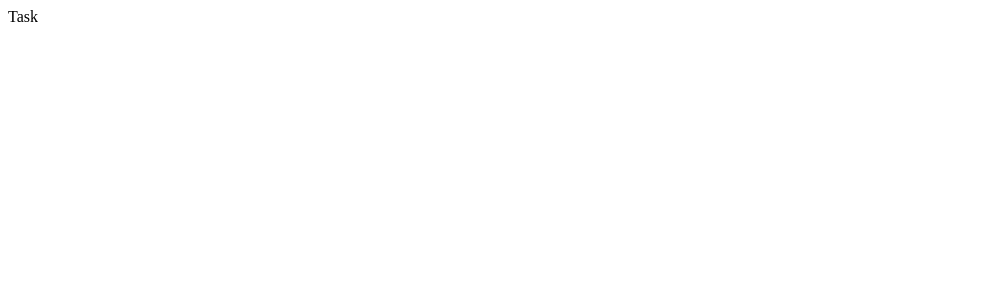
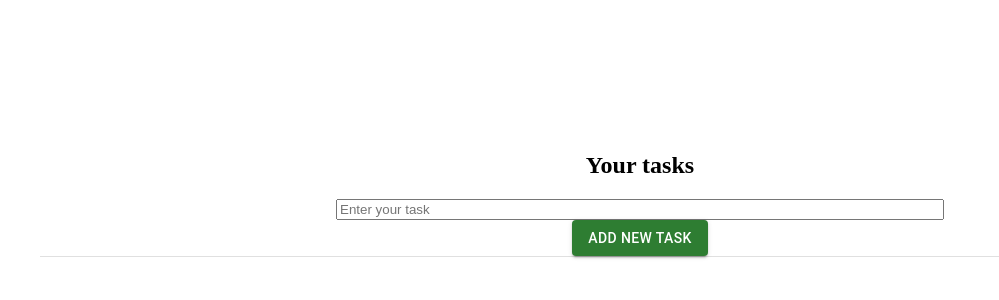
Before and after one commit to Lyanq1/HCMUS-CSC11006-INTRODUCTION-TO-CLOUD-, a React (Vite) app in the folder frontend/: page / in a window 1280 px wide. Shown: the top 300 px of the page, without its empty margins (0-999 px from the left). Built offline with nearby package versions, Linux system fonts and the light colour scheme.

Commit message:
initial layout

```diff
--- a/frontend/src/App.jsx
+++ b/frontend/src/App.jsx
@@ -1,6 +1,6 @@
-import { useState } from 'react'
+
 import { Route, Routes } from 'react-router-dom'
-import Task from './components/Task'
+import Task from './components/Task/Task'
 
 
 function App() {
--- a/frontend/src/components/Task.jsx
+++ /dev/null
@@ -1,8 +0,0 @@
-
-const Task = () => {
-	return (
-		<div>Task</div>
-	)
-}
-
-export default Task
--- /dev/null
+++ b/frontend/src/components/Task/Task.css
@@ -0,0 +1,24 @@
+.wrapper {
+		margin-top: 100px;
+		padding: 2rem
+
+}
+
+.header {
+		display: flex;
+		justify-content: space-between;
+		align-items: center;
+		flex-wrap: wrap;
+		flex-direction: column;
+
+}
+
+.modal-container {
+	width: 100% ;
+	height: 100%;
+	background-color: white;
+	padding: '1rem';
+	justify-content: center;
+	align-items: center;
+	display: flex;
+}
--- /dev/null
+++ b/frontend/src/components/Task/Task.jsx
@@ -0,0 +1,65 @@
+import "./Task.css"
+import { useState } from 'react'
+import { Button, Divider } from '@mui/material'
+import {Modal, Input, message} from 'antd';
+
+const Task = () => {
+
+
+	const [title, setTitle] = useState("")
+	const [description, setDescription] = useState("")
+	const [isAddingTask, setIsAddingTask] = useState(false)
+	const [loading, setLoading] = useState(false)
+
+	const handleSubmitTask = async () => {
+		setLoading(true)
+		try {
+			const data = {
+				title,
+				description,
+				isCompleted: false,
+			}
+			console.log(data)
+			// const response = await ToDoServices.createToDo(data)
+			//console.log(response.data)
+			setLoading(false)
+			message.success('Task added successfully')
+			setIsAddingTask(false)
+		}
+		catch(err) {
+			console.log(err)
+			setLoading(false)
+			message.error('Failed to add task')
+		}
+	}
+	return (
+		<>
+			<section className="wrapper">
+				<div className="header">
+				<h2>Your tasks</h2>
+					<input type="text" placeholder="Enter your task"
+								 style={{width: '50%'}}/>
+					<div>
+						<Button onClick={() => setIsAddingTask(true)} type = 'primary' variant ="contained" color="success" > Add new task</Button>
+					</div>
+				</div>
+				<Divider />
+
+				 {/* Adding modal when click on button above */}
+				 <Modal confirmLoading={loading} title= "Add new task" open={isAddingTask} onOk={handleSubmitTask} onCancel={() => setIsAddingTask(false)}>
+						 <Input
+									 style={{marginBottom: '1rem'}}
+									 placeholder="Title"
+									 value={title}
+									 onChange={e => setTitle(e.target.value)} />
+						 <Input.TextArea  placeholder="Description" value={description} onChange={(e) => setDescription(e.target.value)}/>
+					  </Modal>
+
+			</section>
+
+		</>
+
+	)
+}
+
+export default Task
```
Also changed, not shown: frontend/package.json (+9 -1 lines), frontend/src/components/Navbar/Navbar.jsx (+9 -0 lines), frontend/src/components/Task.css (deleted), 1 other file (tests, documents, lock files or other folders).
